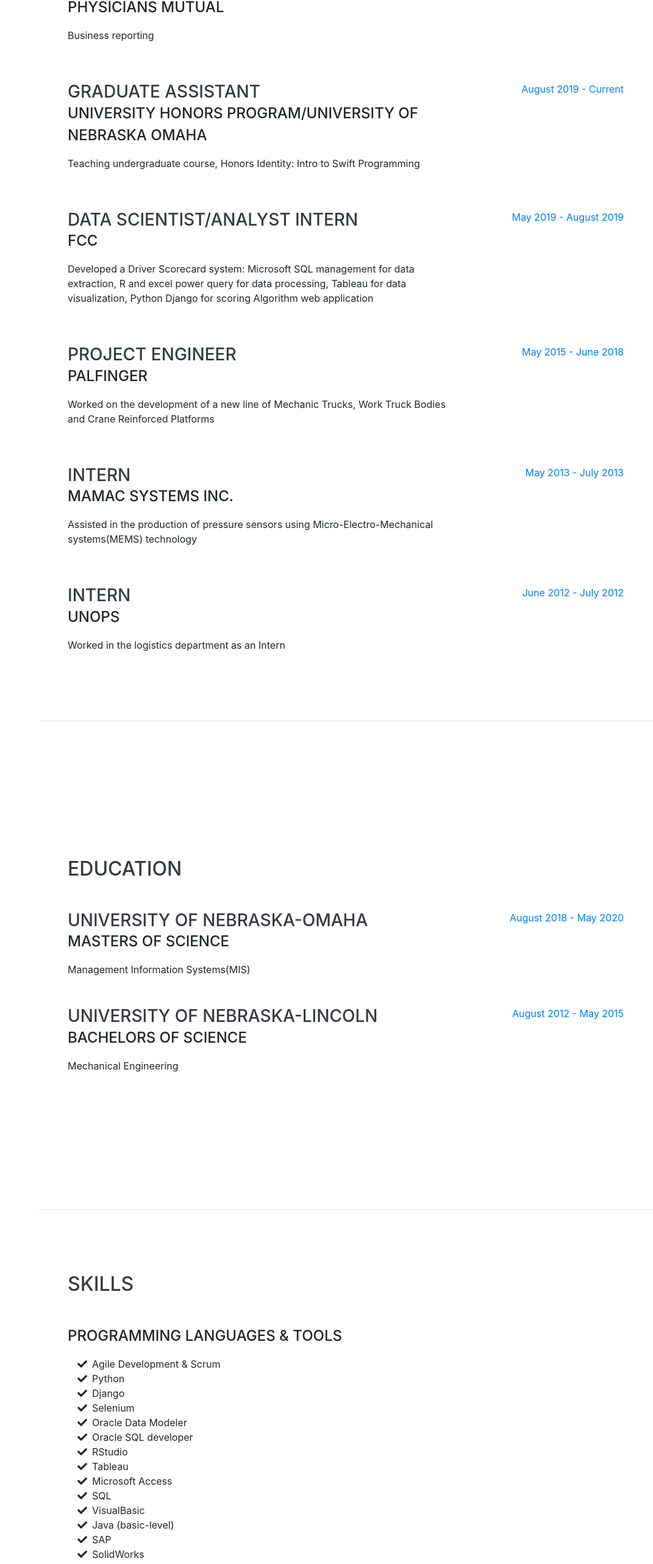
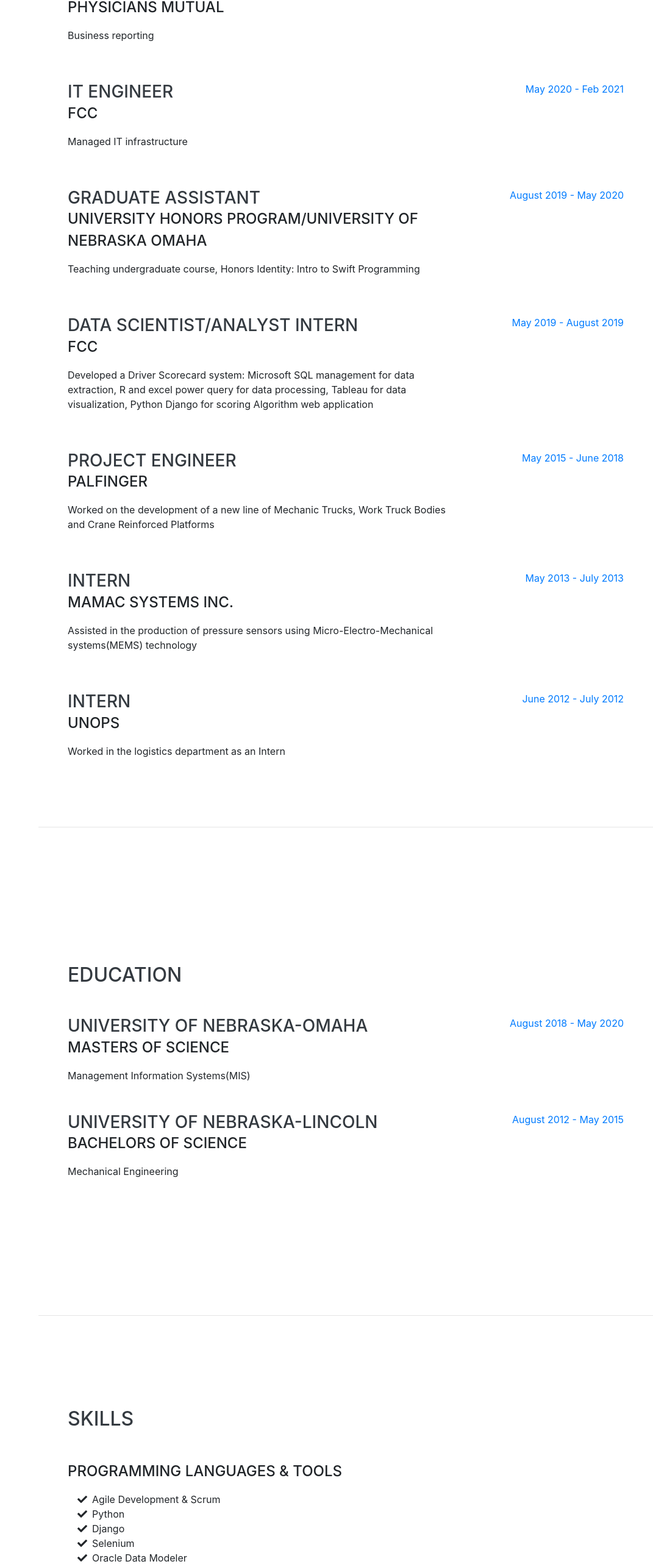
Before and after one commit to danialfaisal/Personal-Website, a website with bundled scripts: page index.html in a window 1280 px wide. Shown: the part 975-3540 px from the top of the page at 61% size, without its empty margins (209-1280 px from the left). Built offline with nearby package versions, Linux system fonts and the light colour scheme; a web font is replaced by a local one.

Commit message:
Updated experience dates and interests

```diff
--- a/index.html
+++ b/index.html
@@ -104,6 +104,18 @@
         </div>
       </div>
 
+
+      <div class="resume-item d-flex flex-column flex-md-row justify-content-between mb-5">
+        <div class="resume-content">
+          <h3 class="mb-0">IT Engineer</h3>
+          <div class="subheading mb-3">FCC</div>
+          <p>Managed IT infrastructure</p>
+        </div>
+        <div class="resume-date text-md-right">
+          <span class="text-primary">May 2020 - Feb 2021</span>
+        </div>
+      </div>
+
       <div class="resume-item d-flex flex-column flex-md-row justify-content-between mb-5">
         <div class="resume-content">
           <h3 class="mb-0">Graduate Assistant</h3>
@@ -111,7 +123,7 @@
           <p>Teaching undergraduate course, Honors Identity: Intro to Swift Programming</p>
         </div>
         <div class="resume-date text-md-right">
-          <span class="text-primary">August 2019 - Current</span>
+          <span class="text-primary">August 2019 - May 2020</span>
         </div>
       </div>
 
@@ -231,13 +243,6 @@
         <li>
           <i class="fa-li fa fa-check"></i>
           SQL</li>
-        <li>
-          <i class="fa-li fa fa-check"></i>
-          VisualBasic</li>
-        <li>
-          <i class="fa-li fa fa-check"></i>
-          Java (basic-level)</li>
-        <li>
           <i class="fa-li fa fa-check"></i>
           SAP</li>
         <li>
@@ -252,12 +257,6 @@
         <li>
           <i class="fa-li fa fa-check"></i>
           Photoview 360</li>
-        <li>
-          <i class="fa-li fa fa-check"></i>
-          Matlab</li>
-        <li>
-          <i class="fa-li fa fa-check"></i>
-          LabView</li>
       </ul>
   </section>
 
@@ -266,7 +265,7 @@
   <section class="resume-section p-3 p-lg-5 d-flex align-items-center" id="interests">
     <div class="w-100">
       <h2 class="mb-5">Interests</h2>
-      <p>I love playing sports. In the winters, I play indoor soccer & basketball while in the summers I like to play Outdoor soccer, Cricket & Tennis. I was also the President of the University of Nebraska Cricket Club (UNCC) for my last semester during my Bachelors</p>
+      <p>I love playing sports. In the winters, I play indoor soccer & basketball while in the summers I like to play Outdoor soccer, Cricket & Tennis.</p>
       <p class="mb-0">I also enjoy hanging out with friends, playing FIFA and watching movies. My all time favourite film is The Shawshank Redemption </p>
     </div>
   </section>
```
